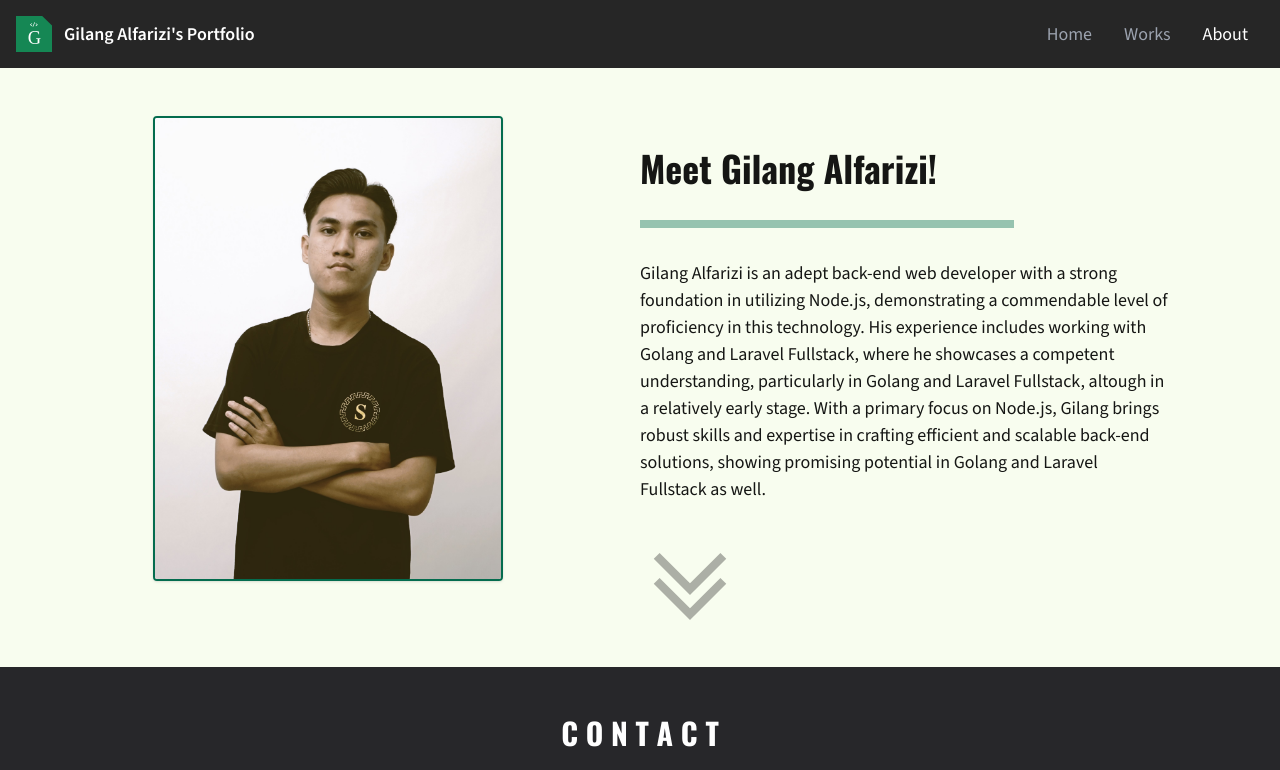
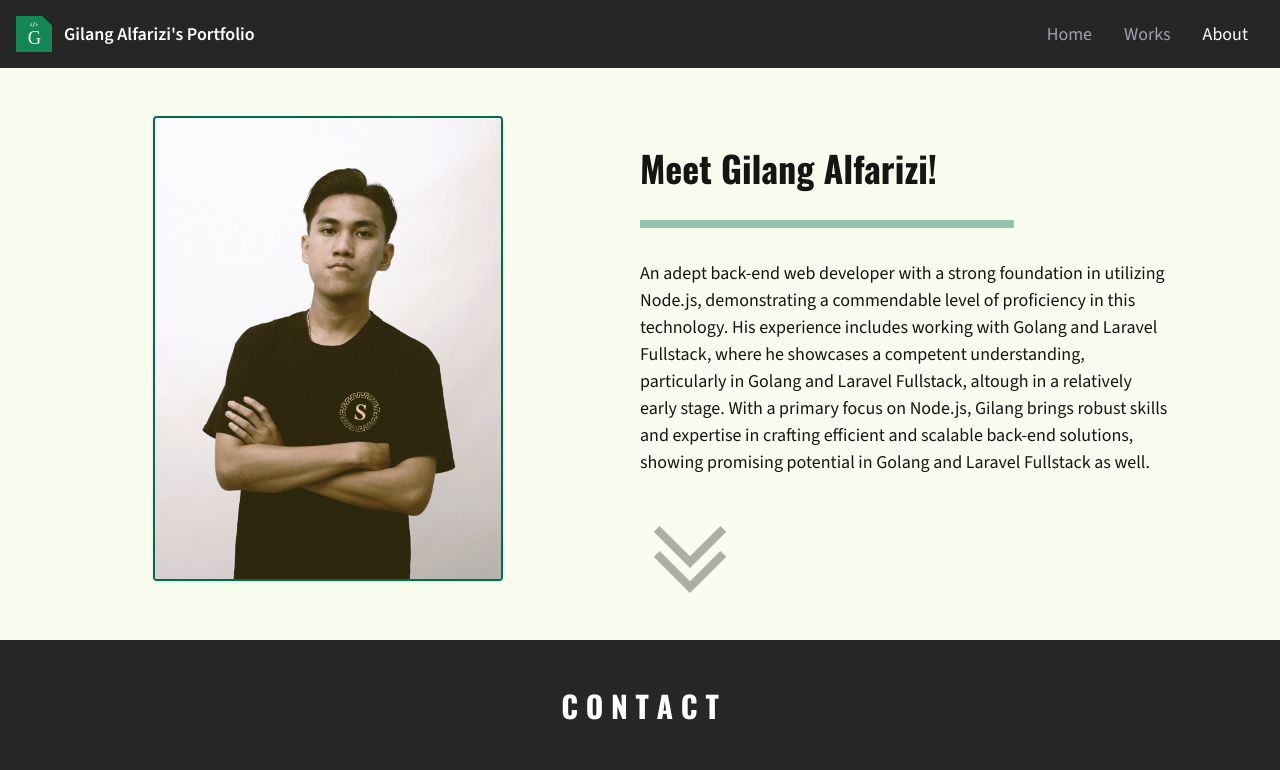
Before and after one commit to GilangAlfarizi/my-portfolio-react-express, a React (Vite) app in the folder react/: page /about in a window 1280 px wide. Shown: the top 770 px of the page. Built offline with nearby package versions, Linux system fonts and the light colour scheme.

Commit message:
fix: home card text too long

```diff
--- a/react/src/App.jsx
+++ b/react/src/App.jsx
@@ -95,7 +95,7 @@ function App() {
 								Contact
 							</h5>
 							<p className="font-normal text-white">
-								Feel free to reach out to me through my social media platforms
+								Feel free to reach me from my social media platforms
 								or contact form. I&apos;m always interested in hearing from new
 								people.
 							</p>
--- a/react/src/pages/About.jsx
+++ b/react/src/pages/About.jsx
@@ -29,9 +29,9 @@ export default function About() {
 						<h1 className="text-4xl font-bold my-8">Meet Gilang Alfarizi!</h1>
 						<div className="border-4 w-3/5 h-1 border-green-700/40 mb-4"></div>
 						<p className="mt-4 lg:mr-24 mx-11 lg:mx-0 text-start">
-							Gilang Alfarizi is an adept back-end web developer with a strong
-							foundation in utilizing Node.js, demonstrating a commendable level
-							of proficiency in this technology. His experience includes working
+							An adept back-end web developer with a strong foundation in
+							utilizing Node.js, demonstrating a commendable level of
+							proficiency in this technology. His experience includes working
 							with Golang and Laravel Fullstack, where he showcases a competent
 							understanding, particularly in Golang and Laravel Fullstack,
 							altough in a relatively early stage. With a primary focus on
@@ -150,7 +150,8 @@ export default function About() {
 						<iframe
 							className="w-full h-64 lg:w-[500px] lg:h-[300px] lg:px-0 px-10"
 							loading="lazy"
-							src="https://www.google.com/maps/embed?pb=!1m18!1m12!1m3!1d376.18887466292273!2d110.39411933811121!3d-7.05361928623373!2m3!1f0!2f0!3f0!3m2!1i1024!2i768!4f13.1!3m3!1m2!1s0x2e708bfee13d614d%3A0xb5e32d15a50e439e!2sKos%20Shafa%20Putra!5e0!3m2!1sen!2sid!4v1699436090207!5m2!1sen!2sid"></iframe>
+							// src="https://www.google.com/maps/embed?pb=!1m18!1m12!1m3!1d376.18887466292273!2d110.39411933811121!3d-7.05361928623373!2m3!1f0!2f0!3f0!3m2!1i1024!2i768!4f13.1!3m3!1m2!1s0x2e708bfee13d614d%3A0xb5e32d15a50e439e!2sKos%20Shafa%20Putra!5e0!3m2!1sen!2sid!4v1699436090207!5m2!1sen!2sid">
+							src="https://www.google.com/maps/embed?pb=!1m18!1m12!1m3!1d247.92301134833116!2d106.64645954648087!3d-6.16179363756052!2m3!1f0!2f0!3f0!3m2!1i1024!2i768!4f13.1!3m3!1m2!1s0x2e69f8c75680b0e5%3A0x6881634d636bd7ad!2sGg.%20Masjid%20Al-Barkah%20No.45%2C%20RT.003%2FRW.002%2C%20Karang%20Anyar%2C%20Kec.%20Neglasari%2C%20Kota%20Tangerang%2C%20Banten%2015121!5e0!3m2!1sen!2sid!4v1756455616837!5m2!1sen!2sid"></iframe>
 					</div>
 				</div>
 			</div>
```
